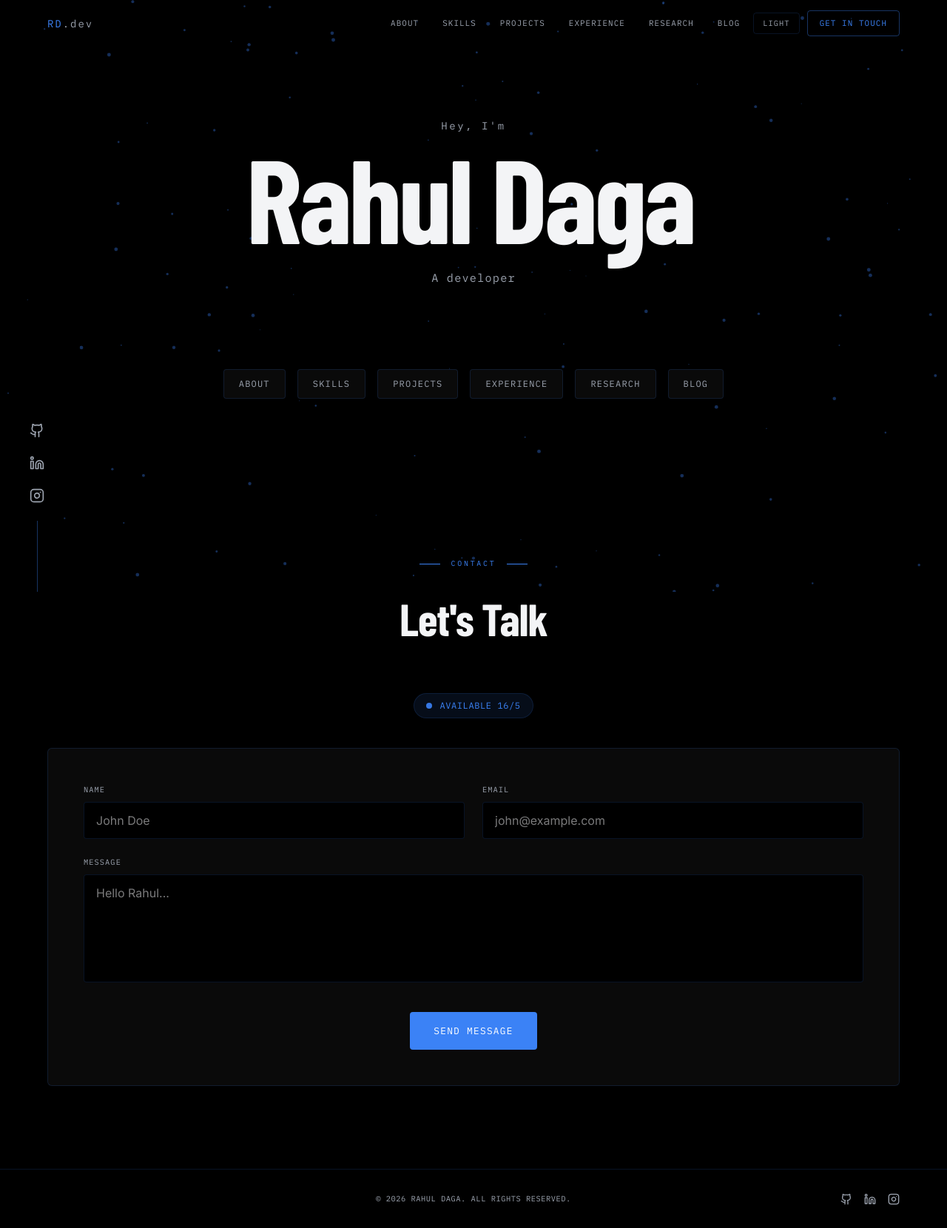
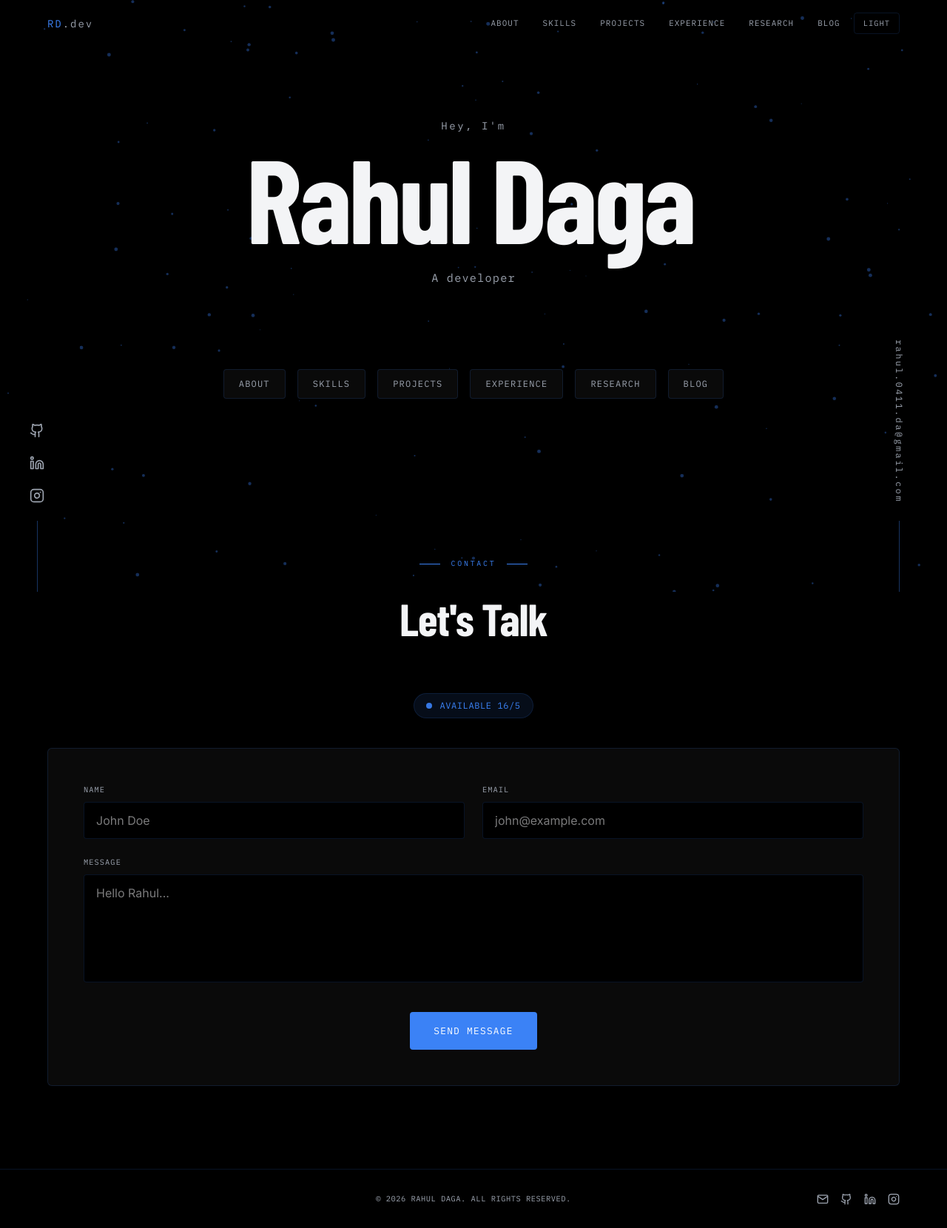
Before and after one commit to rahul02-dat/rahuldaga.github.io, a Next.js app: page / in a window 1280 px wide. Shown: the whole page at 74% size. Built offline with nearby package versions, Linux system fonts and the light colour scheme; a web font is replaced by a local one.

Commit message:
Portfolio

```diff
--- a/src/app/layout.tsx
+++ b/src/app/layout.tsx
@@ -4,6 +4,8 @@ import { ThemeProvider } from "@/components/theme-provider";
 import { ParticleNetwork } from "@/components/particle-network";
 import { UfoCursor } from "@/components/ufo-cursor";
 import { Socials } from "@/components/socials";
+import { EmailSide } from "@/components/email-side";
+
 export const metadata: Metadata = {
   title: "Rahul Daga — ML Engineer",
   description:
@@ -30,6 +32,7 @@ export default function RootLayout({
           <UfoCursor />
           <ParticleNetwork />
           <Socials />
+          <EmailSide />
           {children}
         </ThemeProvider>
       </body>
--- /dev/null
+++ b/src/components/email-side.tsx
@@ -0,0 +1,15 @@
+import { profile } from "@/data/portfolio";
+
+export function EmailSide() {
+  return (
+    <div className="hidden md:flex fixed bottom-0 right-10 z-50 flex-col items-center gap-6 after:content-[''] after:w-[1px] after:h-24 after:bg-[var(--border-hi)]">
+      <a
+        href={`mailto:${profile.email}`}
+        className="font-mono text-[0.75rem] tracking-[0.2em] text-[var(--dim)] hover:text-[var(--accent)] hover:-translate-y-2 transition-all duration-300 py-4"
+        style={{ writingMode: 'vertical-rl' }}
+      >
+        {profile.email}
+      </a>
+    </div>
+  );
+}
--- a/src/components/footer.tsx
+++ b/src/components/footer.tsx
@@ -1,10 +1,22 @@
+import { profile } from "@/data/portfolio";
+
 export function Footer() {
   return (
     <footer className="border-t border-[var(--border)] py-8 px-[5%] relative flex flex-col md:flex-row justify-center items-center gap-4">
       <p className="font-mono text-[0.65rem] tracking-wider uppercase text-[var(--dim)] text-center">
         © {new Date().getFullYear()} Rahul Daga. All rights Reserved.
       </p>
-      <div className="flex gap-4 md:absolute md:right-[5%]">
+      <div className="flex gap-4 md:absolute md:right-[5%] items-center">
+        <a
+          href={`mailto:${profile.email}`}
+          aria-label="Email"
+          className="text-[var(--dim)] hover:text-[var(--accent)] transition-colors"
+        >
+          <svg xmlns="http://www.w3.org/2000/svg" width="16" height="16" viewBox="0 0 24 24" fill="none" stroke="currentColor" strokeWidth="2" strokeLinecap="round" strokeLinejoin="round">
+            <path d="M4 4h16c1.1 0 2 .9 2 2v12c0 1.1-.9 2-2 2H4c-1.1 0-2-.9-2-2V6c0-1.1.9-2 2-2z"/>
+            <polyline points="22,6 12,13 2,6"/>
+          </svg>
+        </a>
         <a
           href="https://github.com/rahul02-dat"
           target="_blank"
--- a/src/components/nav.tsx
+++ b/src/components/nav.tsx
@@ -49,12 +49,7 @@ export function Nav() {
           Blog
         </Link>
         <ThemeToggle />
-        <a
-          href="mailto:rahul.0411.da@gmail.com"
-          className="font-mono text-[0.68rem] tracking-[0.1em] uppercase px-4 py-2 rounded-sm border border-[var(--border-hi)] text-[var(--accent)] ml-1.5 hover:bg-[var(--accent)]/10 transition-colors"
-        >
-          Get in Touch
-        </a>
+
       </div>
     </nav>
   );
```
